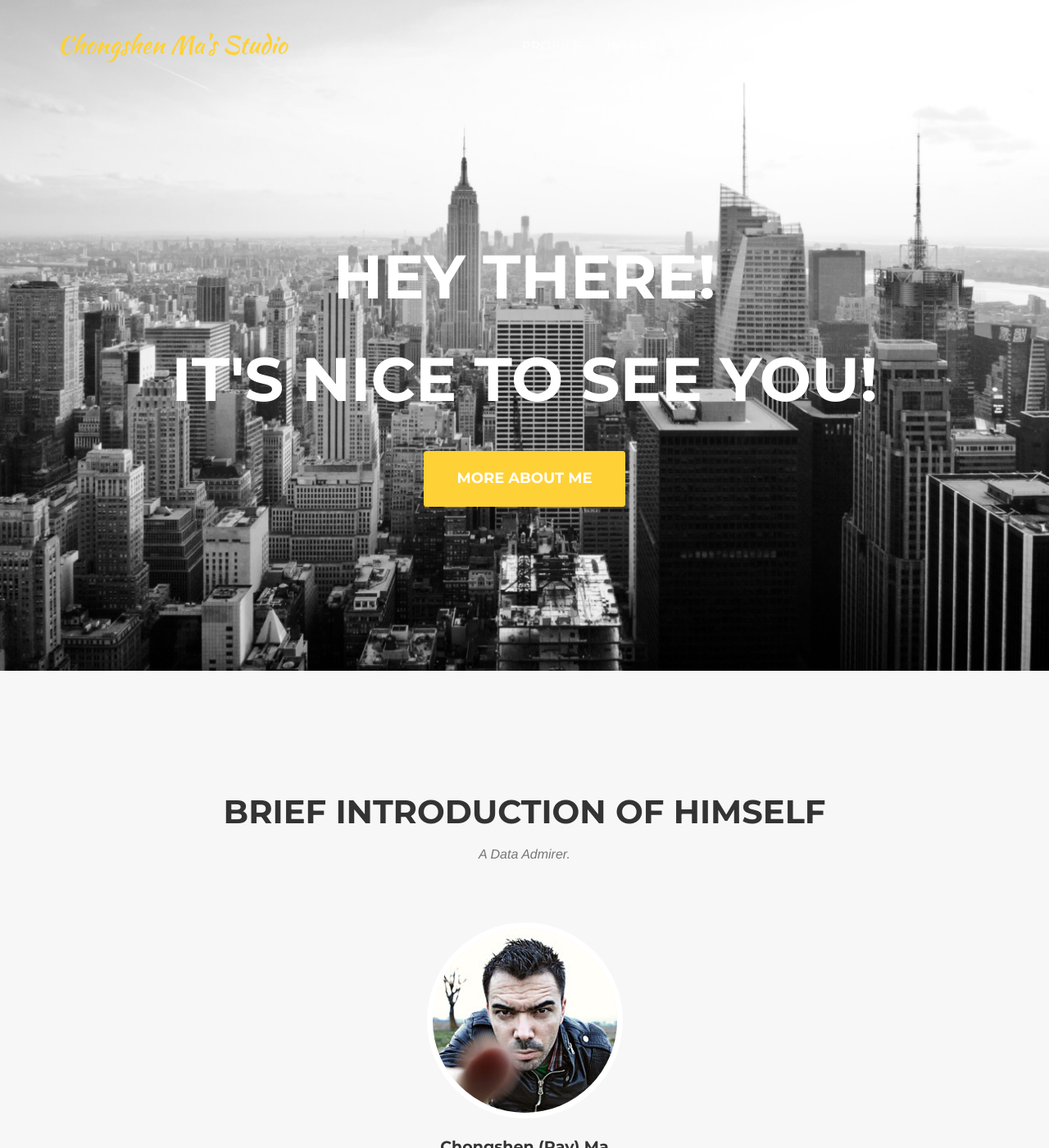
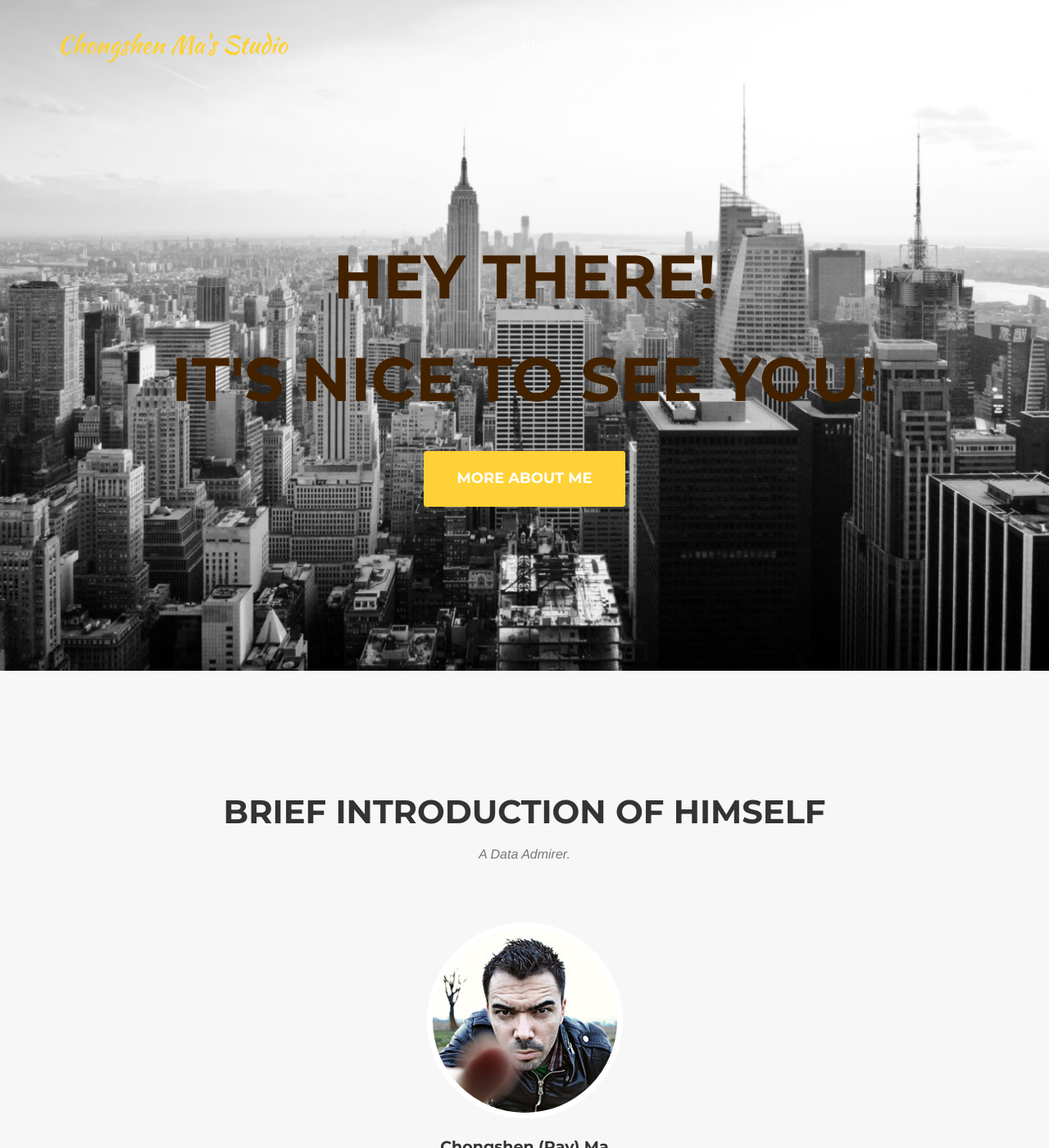
Before and after one commit to machongshen/machongshen_homepage, a Jekyll site: the page built from index.html, in a window 1280 px wide and 1400 px high. Shown: the whole window at 82% size. Built offline with Jekyll 4.4.1, drawn with Linux system fonts in a browser that asks for light colours; some web fonts are replaced.

Commit message:
use name interests

```diff
--- a/_includes/css/agency.css
+++ b/_includes/css/agency.css
@@ -288,6 +288,7 @@ header .intro-text .intro-lead-in {
 }
 
 header .intro-text .intro-heading {
+    color: #422100;
     margin-bottom: 25px;
     text-transform: uppercase;
     font-family: Palatino, 'Palatino Linotype', 'Palatino LT STD', 'Book Antiqua', Georgia, serif;
```
